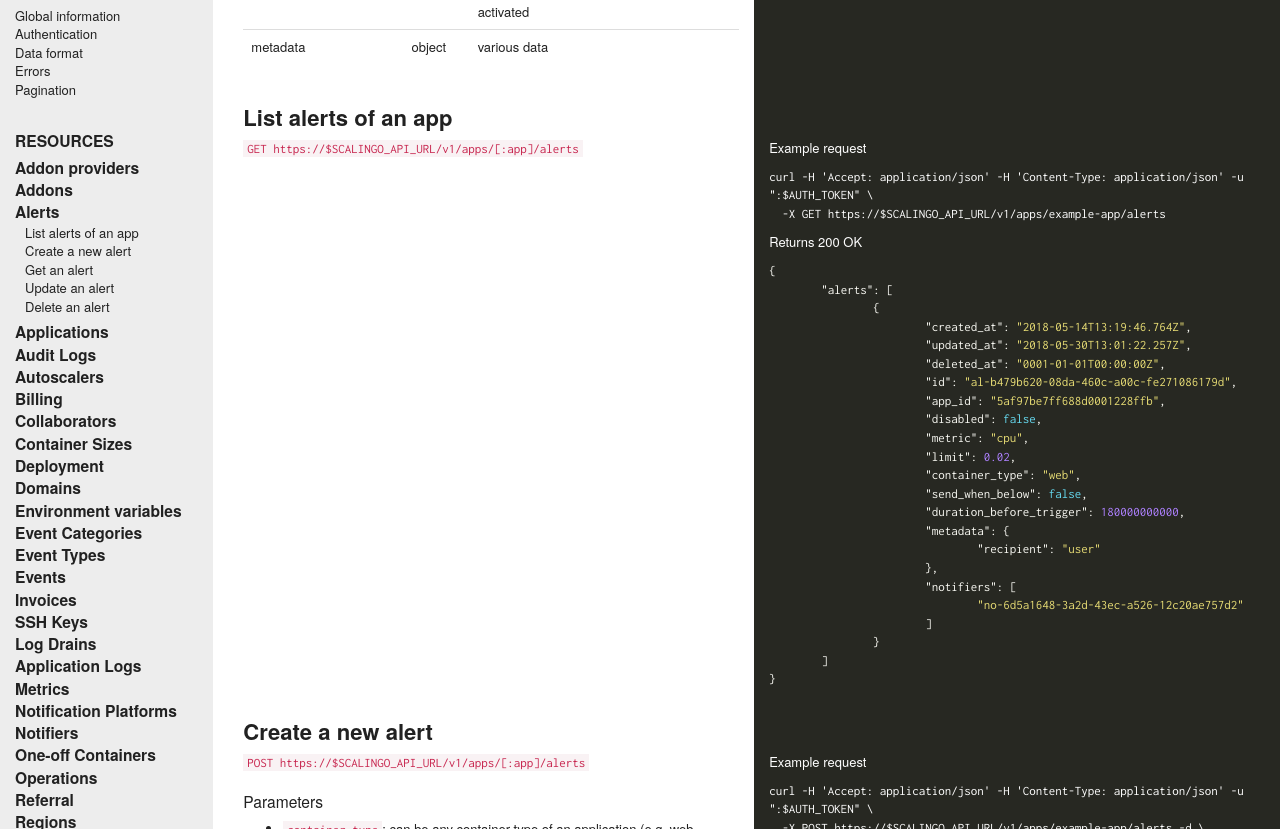
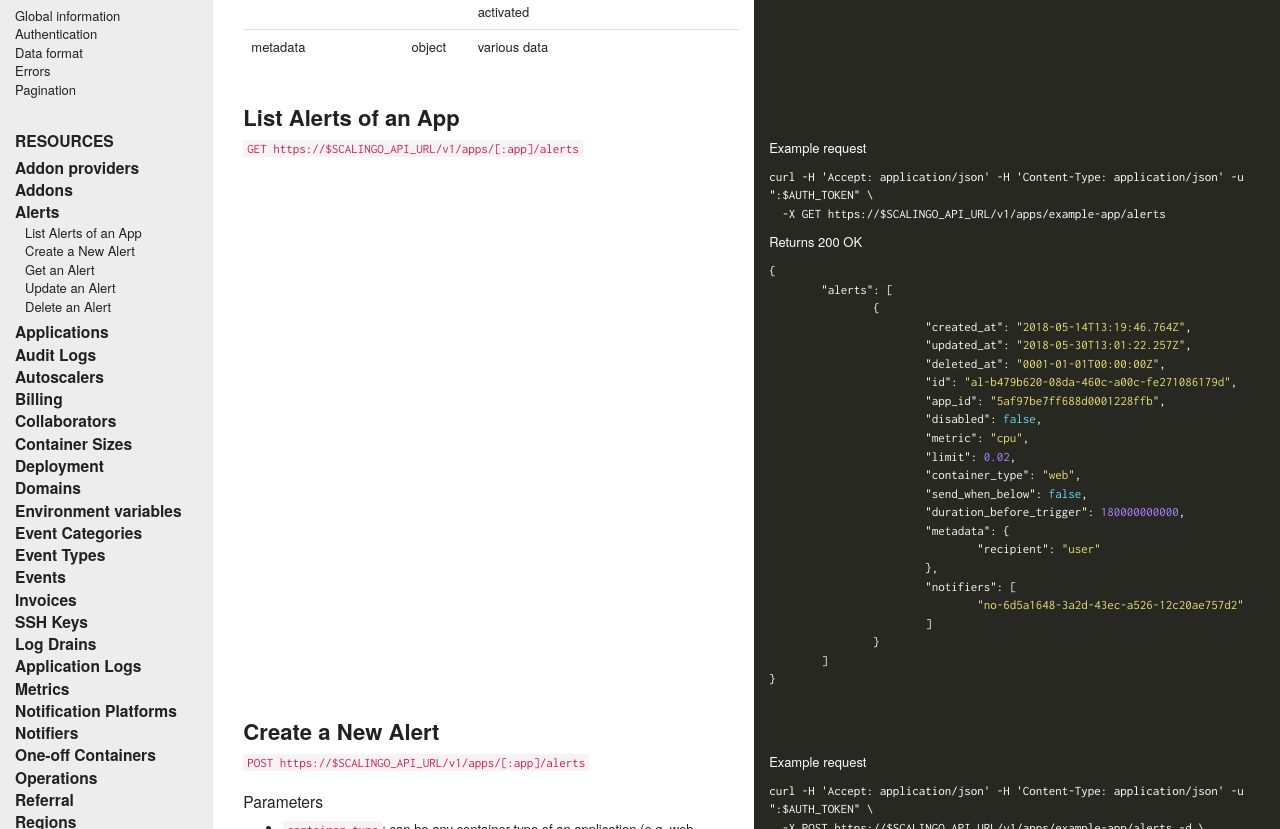
Before and after one commit to jdauphant/developers-documentation, a Jekyll site: the page built from _scalingo_api/alerts.md, in a window 1280 px wide and 1400 px high, scrolled down 465 px. Shown: the part 159-988 px from the top of the window. Built offline with Jekyll 4.4.1, drawn with Linux system fonts in a browser that asks for light colours; nearby versions of some CDN libraries; comment, search, counter and statistics services are not loaded; some of the changed text lies outside the part shown.

Commit message:
Titlize the titles

````diff
--- a/_scalingo_api/alerts.md
+++ b/_scalingo_api/alerts.md
@@ -54,7 +54,7 @@ Example object:
 
 --- row ---
 
-## List alerts of an app
+## List Alerts of an App
 
 --- row ---
 
@@ -98,7 +98,7 @@ Returns 200 OK
 ```
 
 --- row ---
-## Create a new alert
+## Create a New Alert
 
 --- row ---
 
@@ -159,7 +159,7 @@ Returns 201 Created
 
 --- row ---
 
-## Get an alert
+## Get an Alert
 
 --- row ---
 
@@ -199,7 +199,7 @@ Returns 200 OK
 
 --- row ---
 
-## Update an alert
+## Update an Alert
 
 --- row ---
 
@@ -265,7 +265,7 @@ Returns 200 OK
 
 --- row ---
 
-## Delete an alert
+## Delete an Alert
 
 --- row ---
 
````
Also changed, not shown: _scalingo_api/notification_platforms.md (+2 -2 lines).
